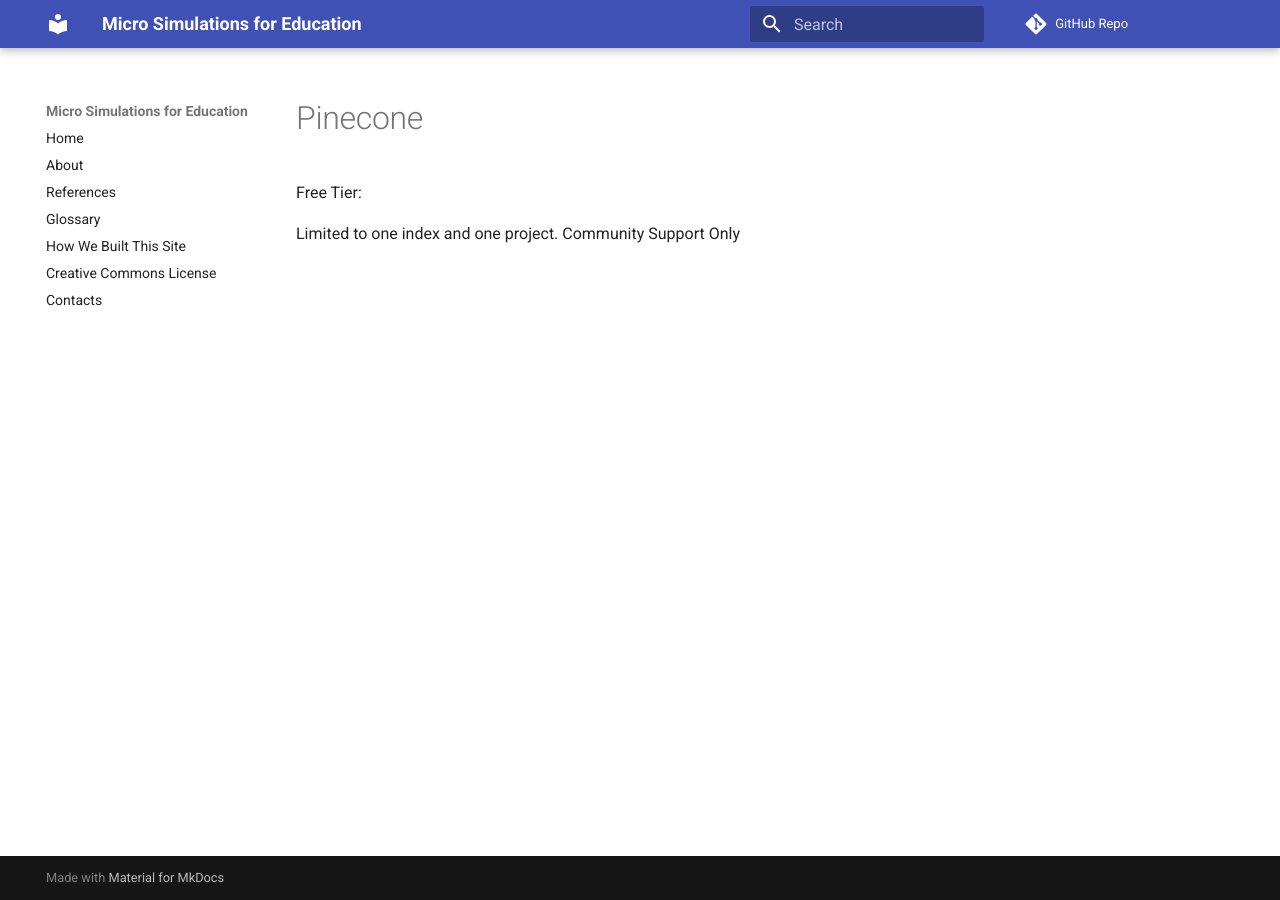
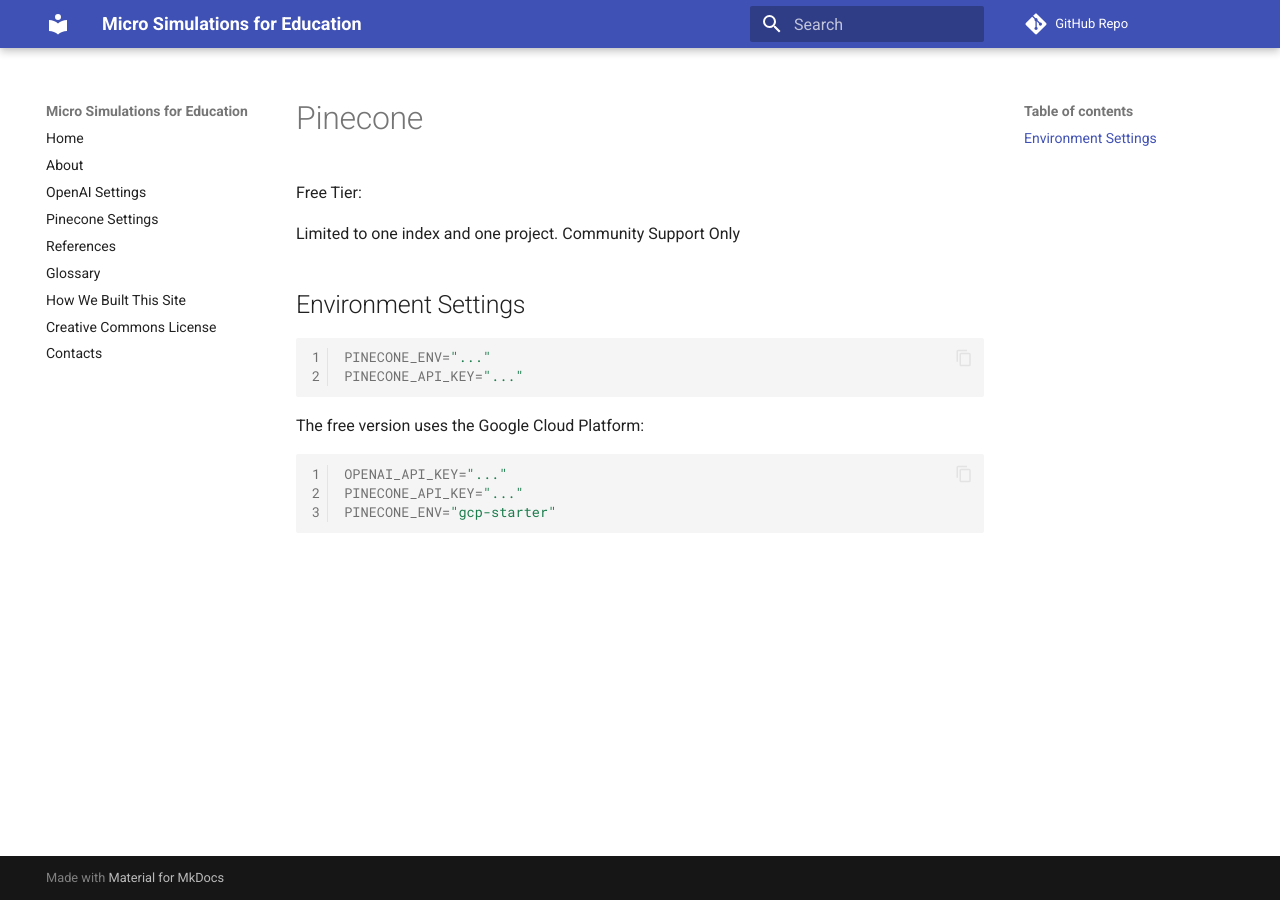
Before and after one commit to dmccreary/learn-langchain, an MkDocs documentation site: the page built from docs/pinecode.md, in a window 1280 px wide. Built offline with MkDocs 1.6.1 and Material for MkDocs 9.7.7, drawn with Linux system fonts in a browser that asks for light colours; comment, search, counter and statistics services are not loaded.

Commit message:
updating content

````diff
--- a/docs/pinecode.md
+++ b/docs/pinecode.md
@@ -4,3 +4,18 @@
 
 Limited to one index and one project.
 Community Support Only
+
+## Environment Settings
+
+```sh
+PINECONE_ENV="..."
+PINECONE_API_KEY="..."
+```
+
+The free version uses the Google Cloud Platform:
+
+```sh
+OPENAI_API_KEY="..."
+PINECONE_API_KEY="..."
+PINECONE_ENV="gcp-starter"
+```
--- a/mkdocs.yml
+++ b/mkdocs.yml
@@ -8,6 +8,8 @@
 nav:
   - Home: index.md
   - About: about.md
+  - OpenAI Settings: openai.md
+  - Pinecone Settings: pinecone.md
   - References: references.md
   - Glossary: glossary.md
   - How We Built This Site: how-we-built-this-site.md
````
